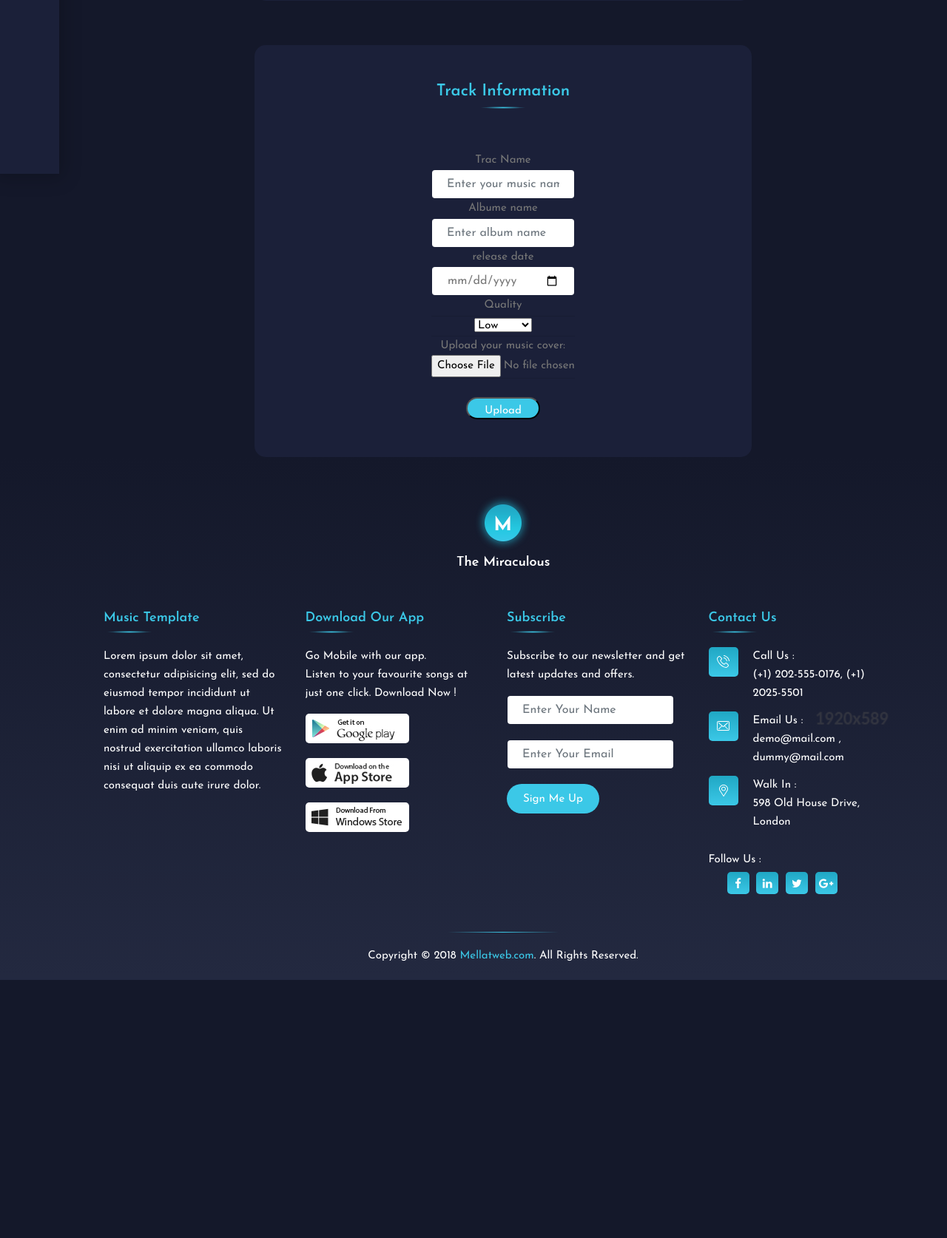
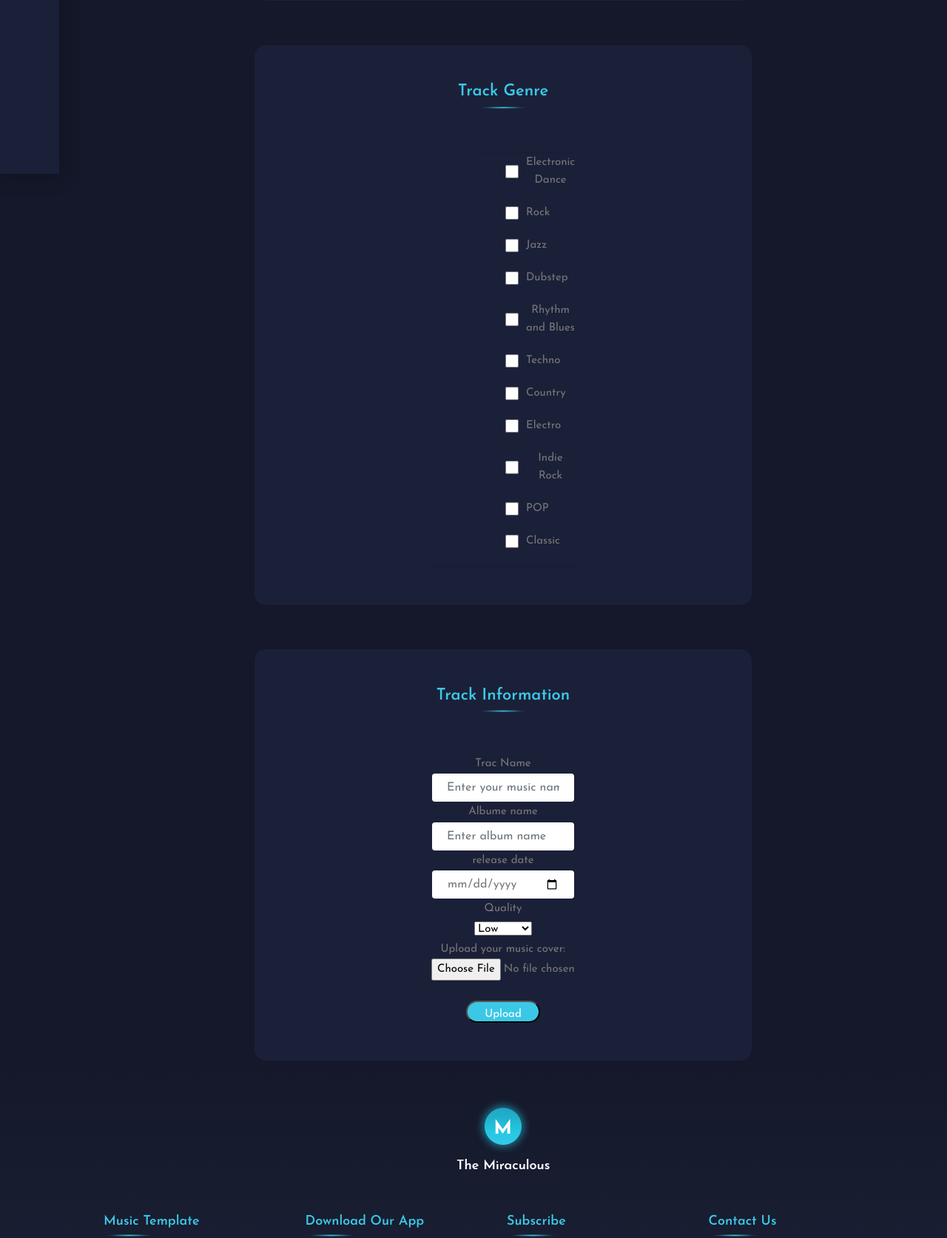
Before and after one commit to ZahraFazel/music-player-platform, a Django app: page /upload/ in a window 1280 px wide. Shown: the part 565-2239 px from the top of the page at 74% size. Before the commit the page ends 1890 px from the top, so only its background shows below. Run offline with Django 3.2, Linux system fonts and the light colour scheme; the visitor is signed in with stand-in values (Sample User, id 1); parts of the project's set-up code (start-up, migrations or seed data) failed here and were passed over; some libraries are stand-ins or nearby versions; some web fonts are replaced.

Commit message:
genras added

```diff
--- a/musicplayer_app/templates/musicplayer_app/upload.html
+++ b/musicplayer_app/templates/musicplayer_app/upload.html
@@ -268,6 +268,55 @@ Purchase:
 
 
                 </div>
+
+
+
+                <div class=" marger_top60">
+                    <div class="ms_upload_box">
+                          <div class="ms_heading">
+                            <h1>Track Genre</h1>
+                        </div>
+                   <div class="col-md-4 offset-md-4 mt-5">
+                    <br>
+
+
+
+                        <div style="margin:0px 0px 0px 60px;" class="form-group">
+                                                    <hr>
+                            {% for genre in Genres%}
+
+                            <label  style="  display: flex;
+            align-items: center;margin:0px 0px 20px 40px;" >
+                                <input  style=" flex: none;width:18px;height:18px;margin:0px 10px 0px 0px;" type="checkbox"  name="genras" value="{{genre}}">
+                                        {{genre}}</label>
+                            {% endfor%}
+
+
+                      </div>
+
+                      <hr>
+
+                      <hr>
+
+
+                </div>
+
+                        </div>
+                    </div>
+
+
+
+
+
+
+
+
+
+
+
+
+
+
 
 
 
--- a/musicplayer_app/views.py
+++ b/musicplayer_app/views.py
@@ -284,6 +284,8 @@ def remove_track(request):
 
 @login_required(login_url='/login/')
 def upload(request):
+    Genres = ["Electronic Dance" , "Rock","Jazz","Dubstep","Rhythm and Blues","Techno","Country","Electro","Indie Rock","POP","Classic"]
+
     if request.method == "POST":
         user = User.objects.get(username=request.user.username)
 
@@ -295,10 +297,15 @@ def upload(request):
             music_quality = request.POST.get('quality')
             music_cover = request.FILES.get('cover')
             music_file = request.FILES.get('music_file')
+            music_genras =request.POST.getlist('genras')
+            print("music_genras",music_genras)
 
             m = Music(artist=music_artist, name=music_name, Album_name=music_album, release_date=music_release_date,
                       num_stars=0, quality=music_quality, cover=music_cover, file=music_file)
             m.save()
+            for g in music_genras:
+
+                  MusicGenres(music=m,genre=g).save()
 
             user = Artist.objects.get(username=request.user.username)
             user.asset += 1000
@@ -308,8 +315,7 @@ def upload(request):
             #     temp = music_file.name[:len(music_file.name) - 4]
             #     sound = AudioSegment.from_mp3('media/trackes/'+music_file.name)
             #     sound.export('media/trackes/'+temp+'.ogg', format="wav")
-
-    return render(request, 'musicplayer_app/upload.html/', {'is_listener': not request.user.is_artist})
+    return render(request, 'musicplayer_app/upload.html/', {'is_listener': not request.user.is_artist , "Genres":Genres})
 
 
 @login_required(login_url='/login/')
```
